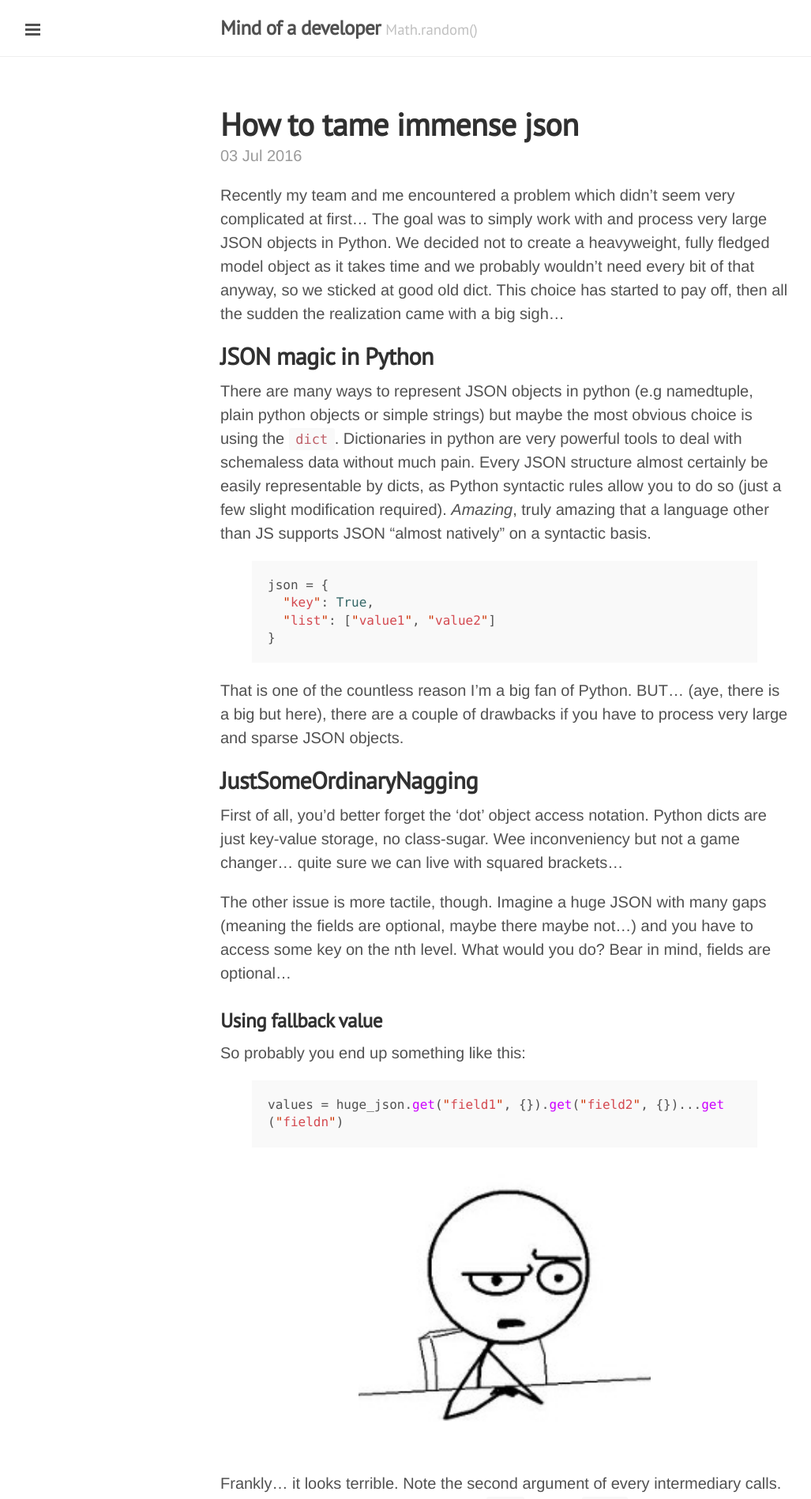
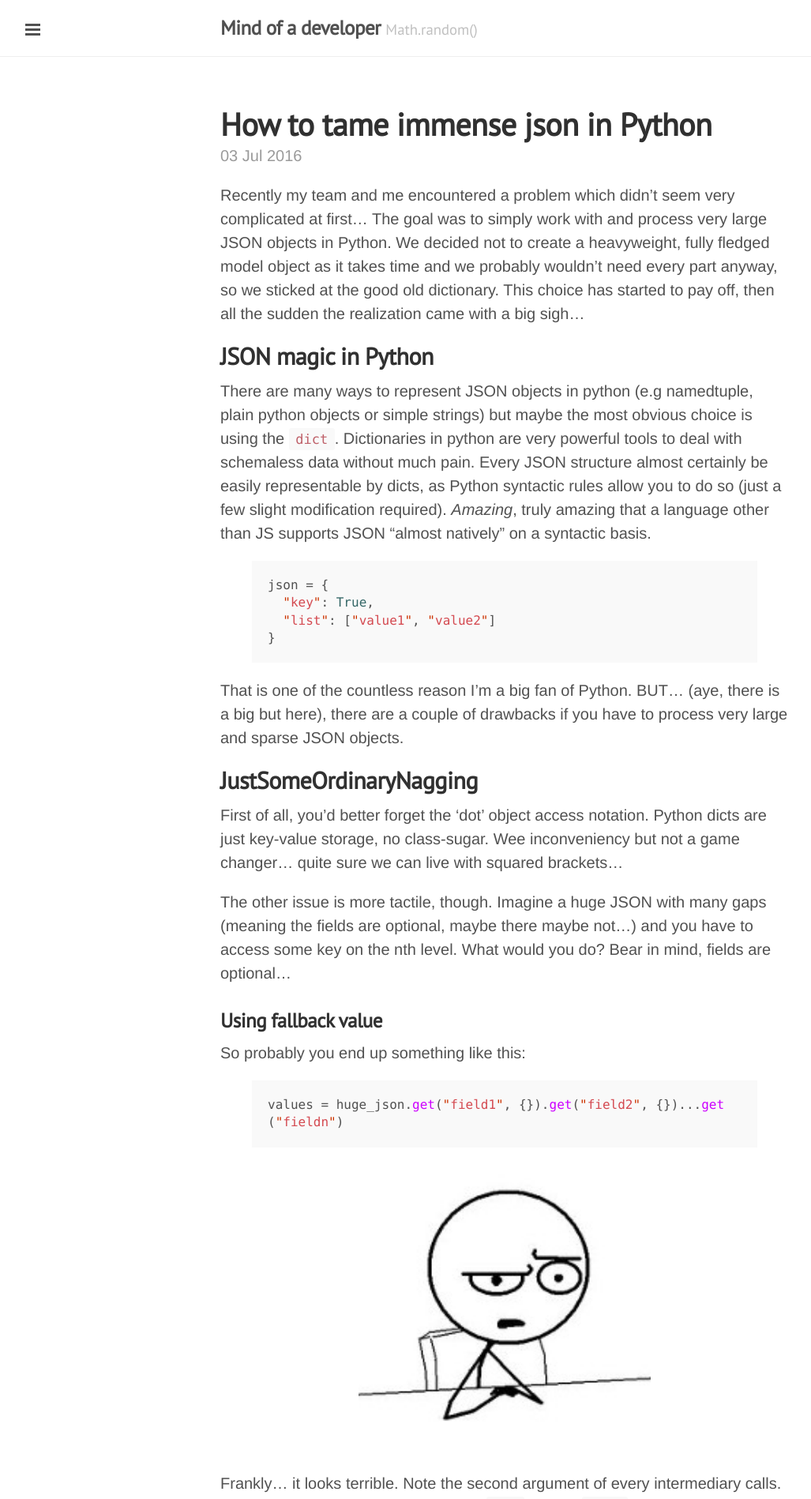
Before and after one commit to tadam313/blog, a Jekyll site: the page built from _posts/2016-07-03-python-immense-dicts.md, in a window 1280 px wide. Shown: the top 1898 px of the page at 79% size, without its empty margins (1-1028 px from the left). Built offline with Jekyll 4.4.1, drawn with Linux system fonts in a browser that asks for light colours; nearby versions of some CDN libraries; some of the changed text lies outside the part shown.

Commit message:
wee amendments

```diff
--- a/_posts/2016-07-03-python-immense-dicts.md
+++ b/_posts/2016-07-03-python-immense-dicts.md
@@ -1,10 +1,10 @@
 ---
 layout: post
-title: How to tame immense json
+title: How to tame immense json in Python
 tags: ["python", "json", "dictionaries", "adapter pattern"]
 ---
 
-Recently my team and me encountered a problem which didn't seem very complicated at first... The goal was to simply work with and process very large JSON objects in Python. We decided not to create a heavyweight, fully fledged model object as it takes time and we probably wouldn't need every bit of that anyway, so we sticked at good old dict. This choice has started to pay off, then all the sudden the realization came with a big sigh...
+Recently my team and me encountered a problem which didn't seem very complicated at first... The goal was to simply work with and process very large JSON objects in Python. We decided not to create a heavyweight, fully fledged model object as it takes time and we probably wouldn't need every part anyway, so we sticked at the good old dictionary. This choice has started to pay off, then all the sudden the realization came with a big sigh...
 
 ## JSON magic in Python
 
@@ -52,7 +52,7 @@
   values = None
 {% endhighlight %}
 
-Definitely an improvement over the previous approach, feel free to use it, in a small scale it'd do, no doubt. The big advantage is the explicitness, like reading an english sentence. However I still think there is a room for improvement... I appreciate it's really straightforward and -- in many ways --  a pythonic solution but at the same time a bit verbose for my taste. Handling the `KeyError` has nothing to do with the business logic itself and repeating it dozens of time can introduce another code smell. So what can we do about it?
+Definitely an improvement over the previous approach, feel free to use it, in a small scale it'd do, no doubt. The big advantage is the explicitness, like reading an english sentence. However I still think there is a room for improvement... I appreciate it's really straightforward and -- in many ways --  a pythonic solution but at the same time a bit verbose for my taste. Handling the `KeyError` may completely unrelated and could be undesired, moreover repeating it dozens of time can introduce another code smell. So what can we do about it?
 
 ## Adapter pattern FTW
 
```
Also changed, not shown: other parts of _posts/2016-07-03-python-immense-dicts.md (+1 -1 lines), about.md (+1 -1 lines).
